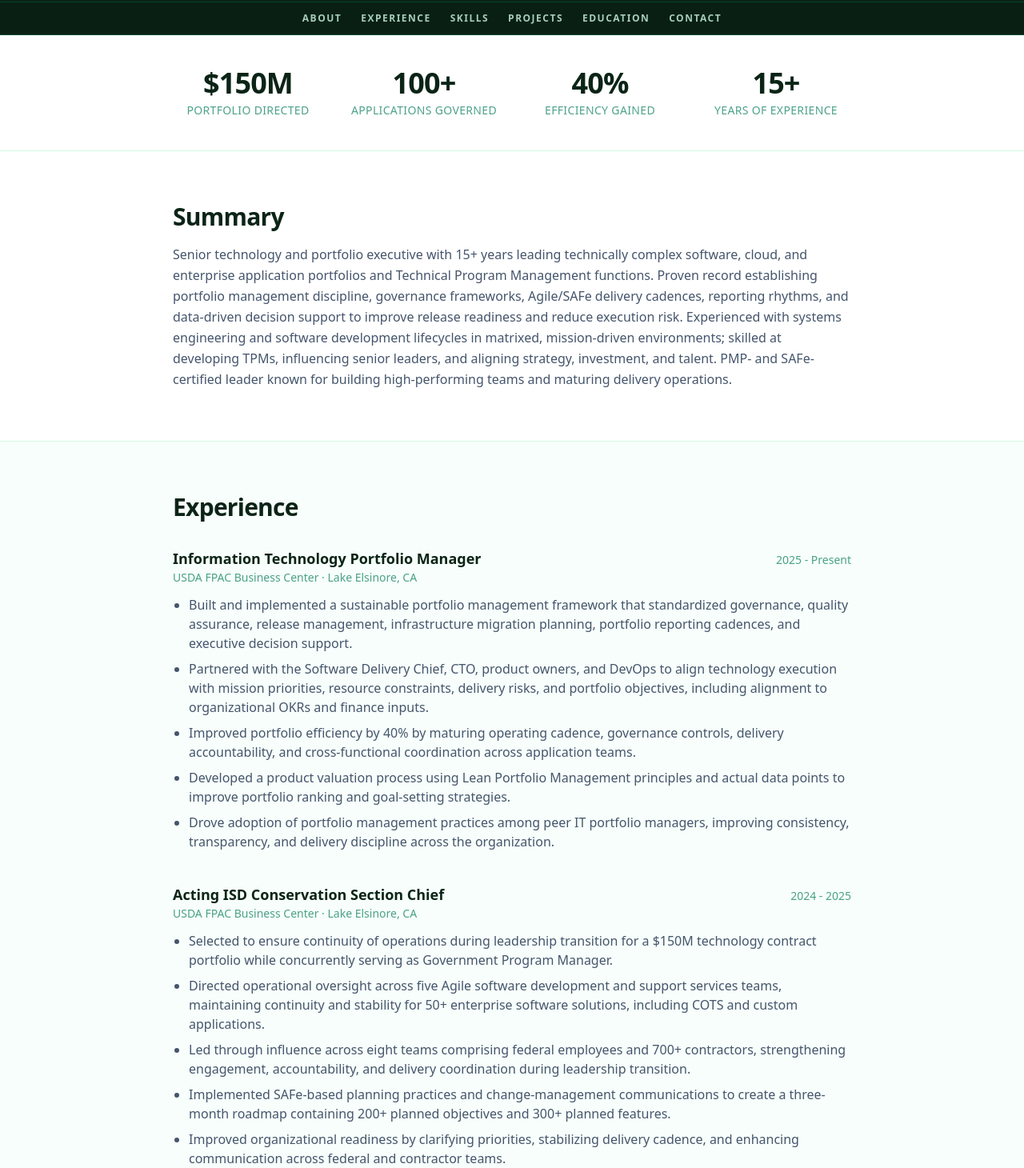
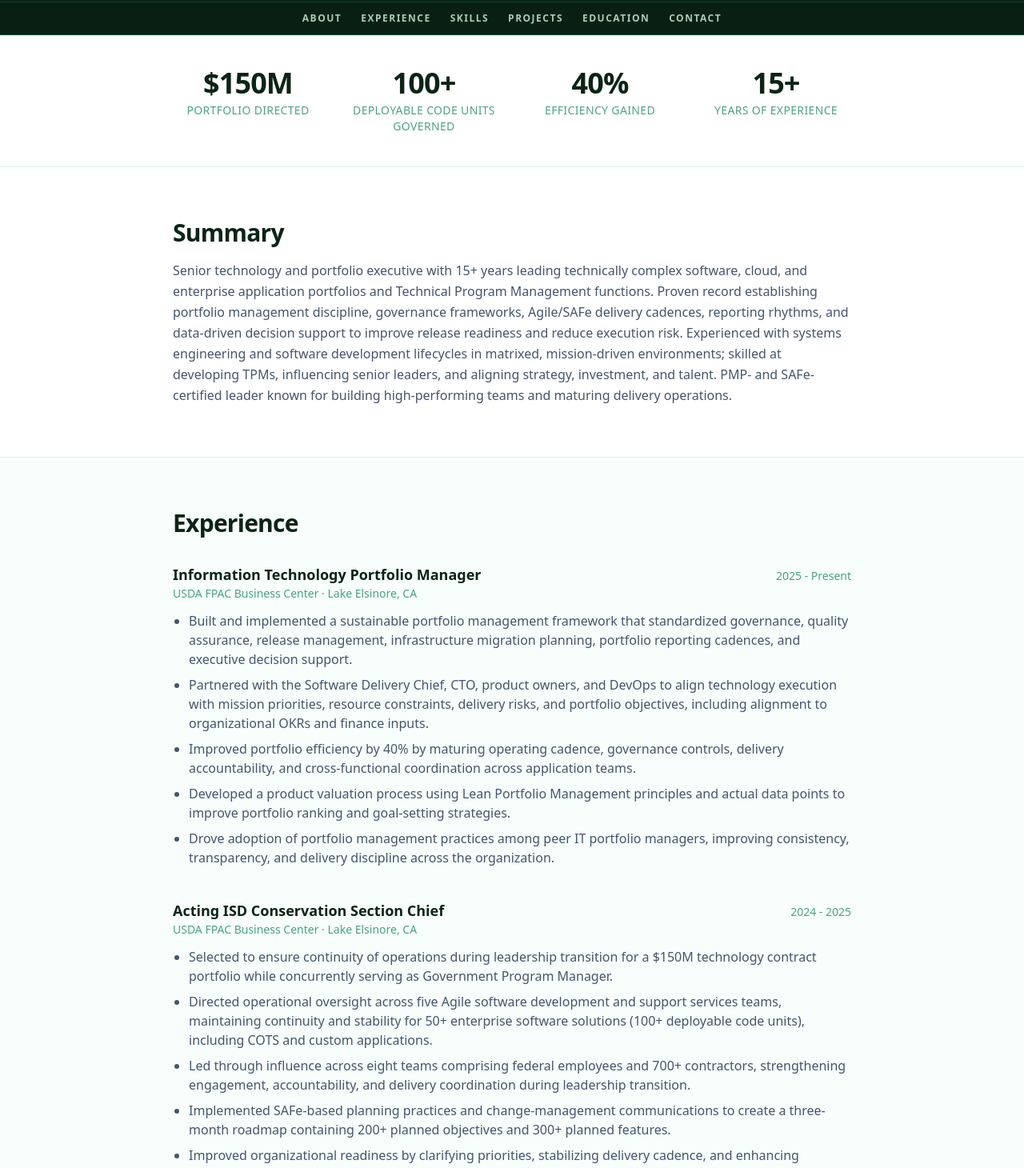
Before and after one commit to buckleykm/drkevinbuckley.com, a React (Vite) app: page /resume in a window 1280 px wide. Shown: the part 220-1680 px from the top of the page at 80% size. Built offline with nearby package versions, Linux system fonts and the light colour scheme.

Commit message:
Relabel applications stat to deployable code units, link to bullet
Changes "100+ Applications Governed" to "100+ Deployable Code Units
Governed" and updates the Acting ISD Conservation Section Chief bullet
to state the figure explicitly, then links the stat to it.

```diff
--- a/src/content.ts
+++ b/src/content.ts
@@ -14,7 +14,7 @@ export const profile = {
 // anchorId links to a matching bullet id in Resume.tsx; omit if no bullet currently states this figure.
 export const stats: { value: string; label: string; anchorId?: string }[] = [
   { value: '$150M', label: 'Portfolio Directed', anchorId: 'stat-portfolio' },
-  { value: '100+', label: 'Applications Governed' },
+  { value: '100+', label: 'Deployable Code Units Governed', anchorId: 'stat-code-units' },
   { value: '40%', label: 'Efficiency Gained', anchorId: 'stat-efficiency' },
   { value: '15+', label: 'Years of Experience' },
 ]
@@ -48,7 +48,7 @@ export const experience: Role[] = [
     period: '2024 - 2025',
     bullets: [
       'Selected to ensure continuity of operations during leadership transition for a $150M technology contract portfolio while concurrently serving as Government Program Manager.',
-      'Directed operational oversight across five Agile software development and support services teams, maintaining continuity and stability for 50+ enterprise software solutions, including COTS and custom applications.',
+      'Directed operational oversight across five Agile software development and support services teams, maintaining continuity and stability for 50+ enterprise software solutions (100+ deployable code units), including COTS and custom applications.',
       'Led through influence across eight teams comprising federal employees and 700+ contractors, strengthening engagement, accountability, and delivery coordination during leadership transition.',
       'Implemented SAFe-based planning practices and change-management communications to create a three-month roadmap containing 200+ planned objectives and 300+ planned features.',
       'Improved organizational readiness by clarifying priorities, stabilizing delivery cadence, and enhancing communication across federal and contractor teams.',
--- a/src/pages/Resume.tsx
+++ b/src/pages/Resume.tsx
@@ -21,6 +21,7 @@ function SectionHeading({ children }: { children: React.ReactNode }) {
 const bulletAnchorIds: { match: string; id: string }[] = [
   { match: 'efficiency by 40%', id: 'stat-efficiency' },
   { match: '$150M technology contract portfolio', id: 'stat-portfolio' },
+  { match: '100+ deployable code units', id: 'stat-code-units' },
 ]
 
 const sectionNav = [
```
